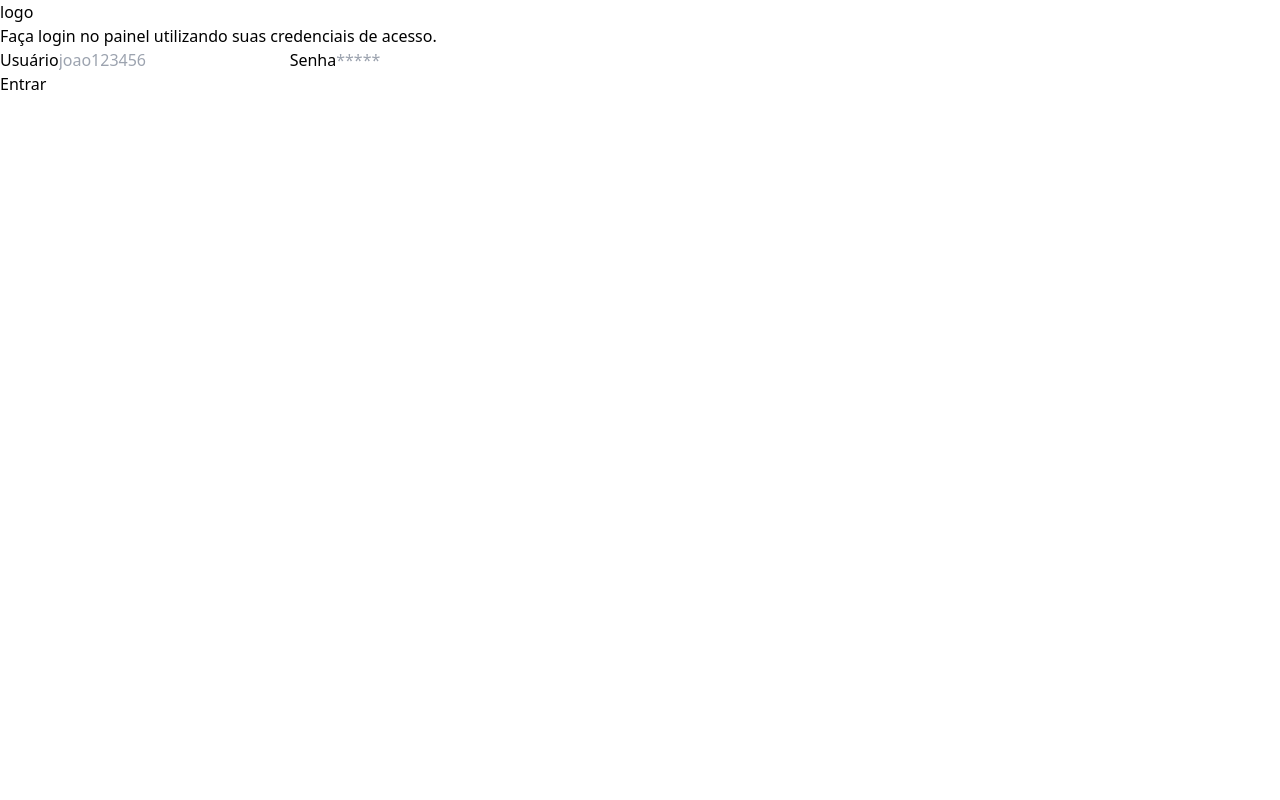
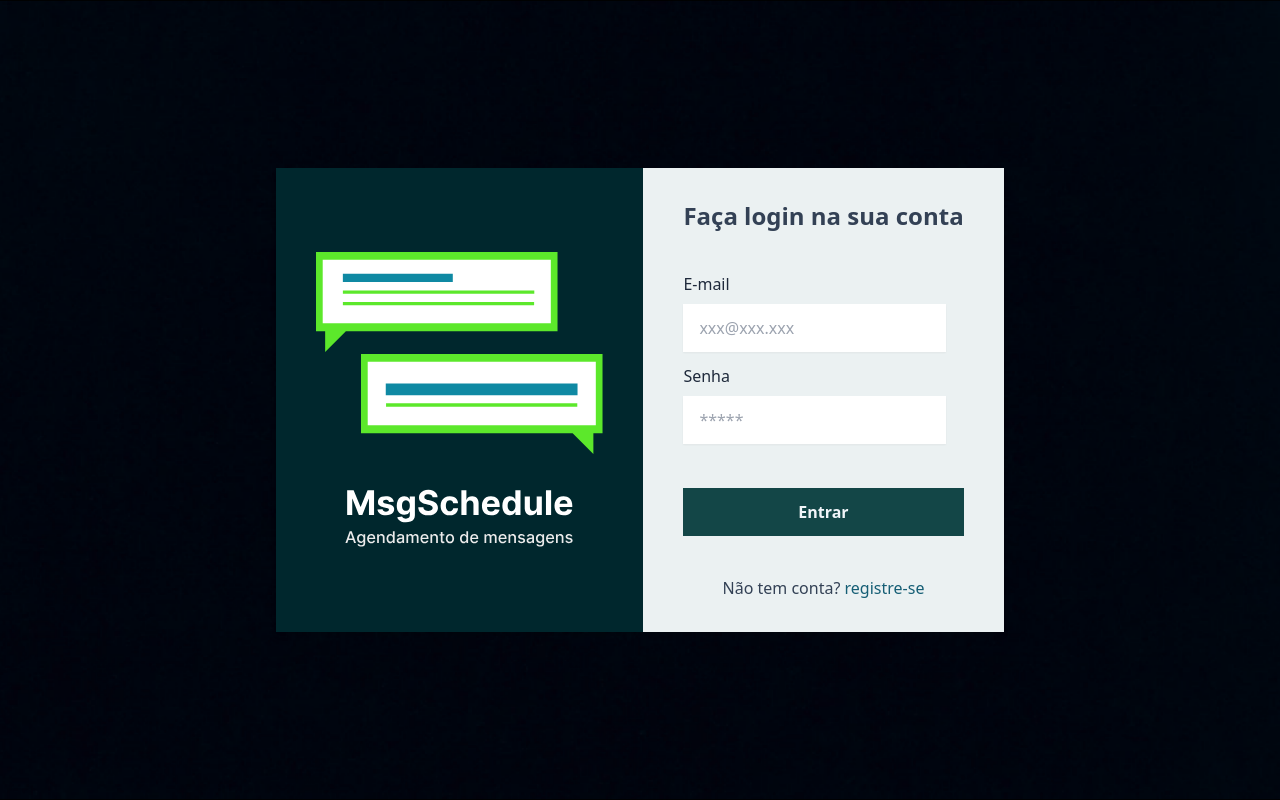
Before and after one commit to junplid/msg-schedule, a React (Vite) app: page / in a window 1280 px wide. Built offline with nearby package versions, Linux system fonts and the light colour scheme.

Commit message:
create login page

```diff
--- a/src/pages/login/index.tsx
+++ b/src/pages/login/index.tsx
@@ -1,6 +1,8 @@
+import "./styles.scss";
 import { FormEvent, useCallback, useState } from "react";
 import { LoadComponent } from "../../components/load";
-import { useNavigate } from "react-router-dom";
+import { Link, useNavigate } from "react-router-dom";
+import MessageSvg from "../../assets/mobile_message.svg";
 
 export default function PageLogin() {
   const [load, setLoad] = useState<boolean>(false as boolean);
@@ -13,31 +15,66 @@ export default function PageLogin() {
       setLoad(!load);
       setTimeout(() => navigate("/painel"), 3000);
     },
-    [load]
+    [load, navigate]
   );
 
   return (
-    <div>
-      <div>
-        <form onSubmit={submit}>
+    <div className="min-h-screen px-4 flex items-center justify-center bg-image">
+      <div className="flex bg-2 shadow-md">
+        <img
+          src={MessageSvg}
+          alt="svg"
+          className="md:block hidden img_message p-10"
+        />
+        <div className="bg-5 p-10 py-8 flex flex-col justify-between gap-10 min-h-full">
           <div>
-            <h1>logo</h1>
-            <p>Faça login no painel utilizando suas credenciais de acesso.</p>
+            <h1 className="font-bold text-2xl text-slate-700">
+              Faça login na sua conta
+            </h1>
           </div>
+          <form
+            className="flex flex-col gap-11 items-baseline justify-between flex-1"
+            onSubmit={submit}
+          >
+            <div className="grid gap-y-3">
+              <label className="flex flex-col gap-y-2">
+                <span className="text-base font-medium text-slate-800">
+                  E-mail
+                </span>
+                <input
+                  placeholder="xxx@xxx.xxx"
+                  className="py-3 px-4 shadow-sm w-full outline-none"
+                  type="text"
+                />
+              </label>
+              <label className="flex flex-col gap-y-2">
+                <span className="text-base font-medium text-slate-800">
+                  Senha
+                </span>
+                <input
+                  className="py-3 px-4 shadow-sm w-full outline-none"
+                  type="password"
+                  placeholder="*****"
+                />
+              </label>
+            </div>
+            <button
+              disabled={load}
+              type="submit"
+              className="w-full flex justify-center items-center bg-3 text-slate-100 py-0 h-12 font-semibold hover:bg-2 duration-200"
+            >
+              {load ? <LoadComponent /> : "Entrar"}
+            </button>
+          </form>
           <div>
-            <label>
-              <span>Usuário</span>
-              <input placeholder="joao123456" type="text" />
-            </label>
-            <label>
-              <span>Senha</span>
-              <input type="password" placeholder="*****" />
-            </label>
+            <p className="text-slate-700 text-base text-center">
+              Não tem conta?{" "}
+              <Link className="text-cyan-800 font-medium" to={"/"}>
+                registre-se
+              </Link>
+            </p>
           </div>
-          <button disabled={load} type="submit">
-            {load ? <LoadComponent /> : "Entrar"}
-          </button>
-        </form>
+        </div>
       </div>
     </div>
   );
--- /dev/null
+++ b/src/pages/login/styles.scss
@@ -0,0 +1,12 @@
+.img_message {
+  object-fit: contain;
+  height: auto;
+}
+
+.bg-image {
+  background-image: url("../../assets/bg.png");
+  background-position: center;
+  background-repeat: no-repeat;
+  background-size: cover;
+  background-color: rgb(0, 0, 0);
+}
```
